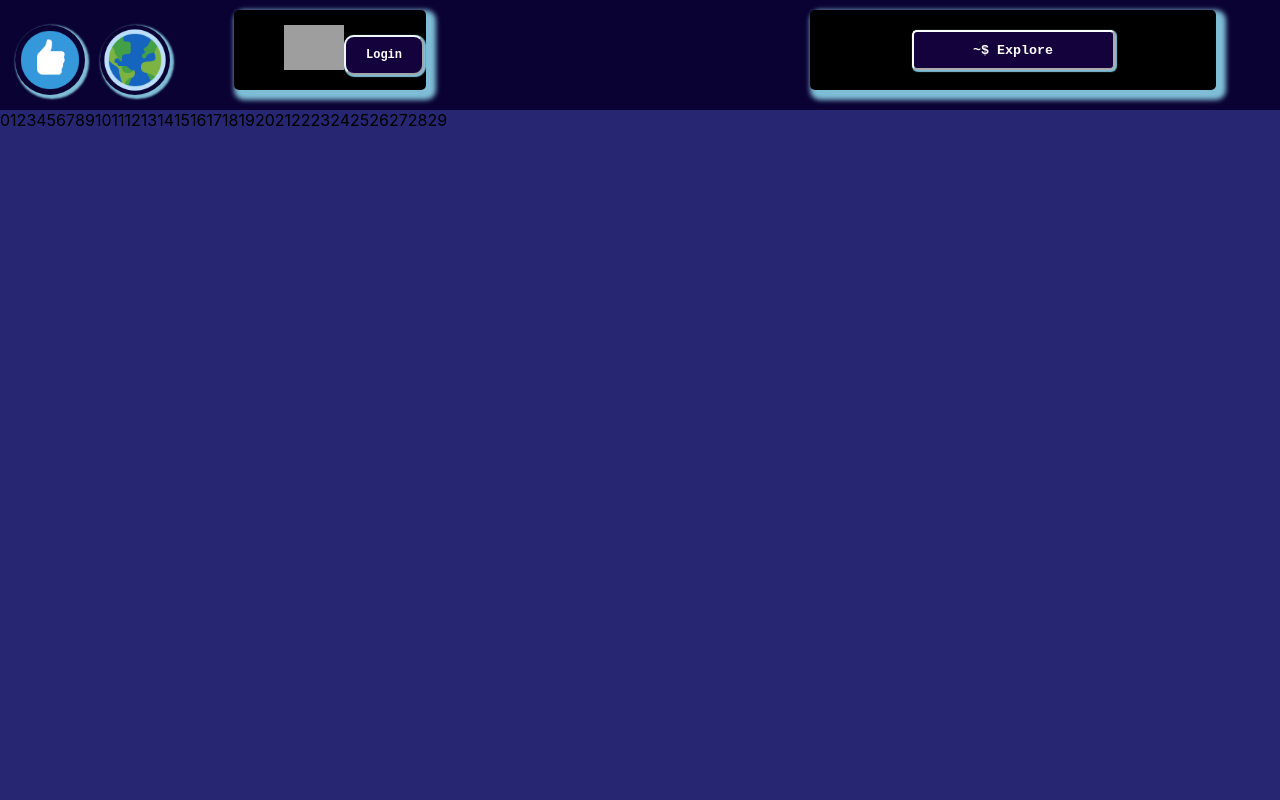
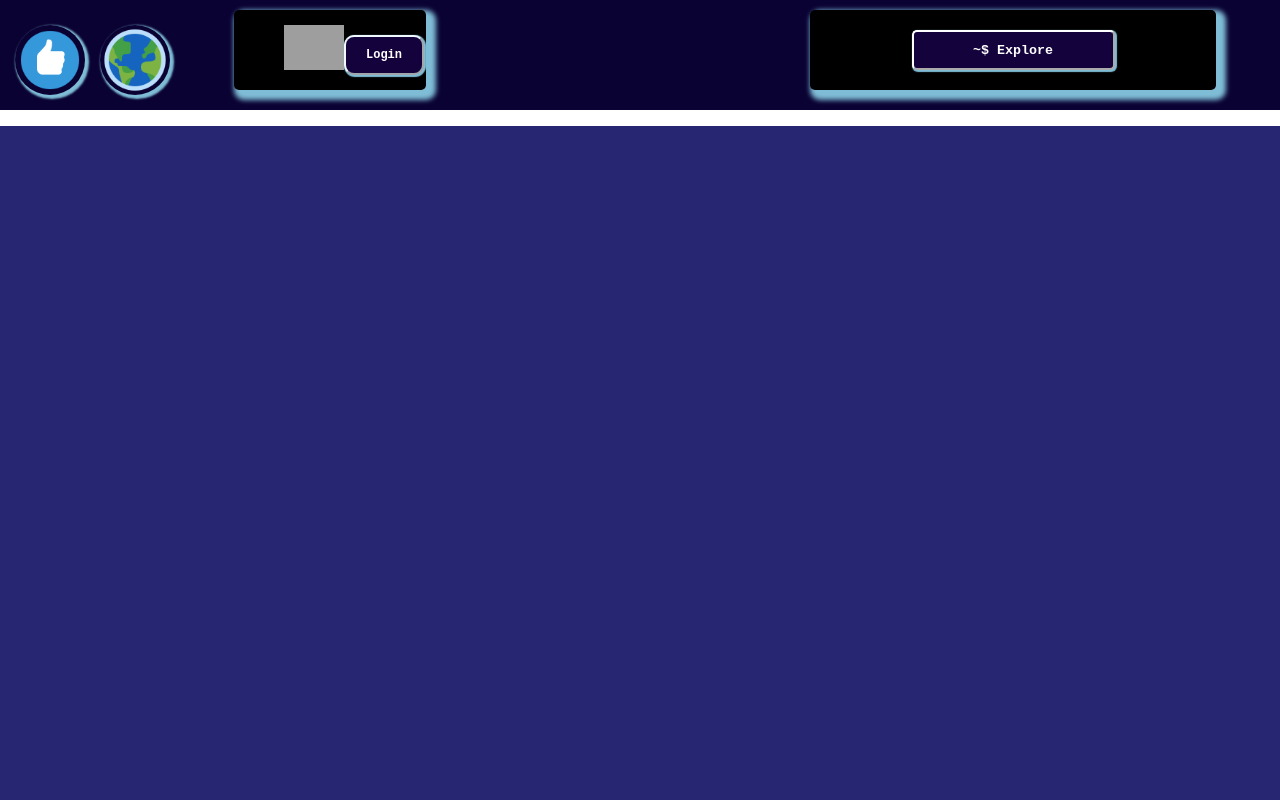
Before and after one commit to EthanHess/Personal, a React (Create React App) app in the folder Personal-portfolio/ethans-page/: page /about in a window 1280 px wide. Shown: the top 800 px of the page. Built offline with nearby package versions, Linux system fonts and the light colour scheme; grey boxes are pictures that could not be loaded.

Commit message:
More GSAP boilerplate code

```diff
--- a/Personal-portfolio/ethans-page/src/components/About.js
+++ b/Personal-portfolio/ethans-page/src/components/About.js
@@ -3,59 +3,46 @@ import './About.css';
 import axios from 'axios';
 import YouTuber from 'youtube-embed-video';
 
-import { TweenLite } from "gsap/all";
+import { TimelineLite } from "gsap/all";
+//Imp. Tween Max
 
 export default class About extends Component {
     constructor() {
         super()
         this.state = {
             theme: "SPACE",
-            animationViewArray: [], //Will map in render(), just have array of colors for UIView BG
-            gsapArray: [] //Animations, do we need this as an array?
           }
 
-          this.animationArrayCreate()
+          //Can remove in state eventually now that we're using timeline
+          this.myTween = new TimelineLite({paused: true})
+          this.myElements = [];
     }
 
-    animationArrayCreate = () => {
-        const { animationViewArray } = this.state
-        if (animationViewArray.length == 0) {
-            for (var i = 0; i < 30; i++) {
-                animationViewArray.push(i);
-            }
-        }
-        console.log("animations array", animationViewArray)
+    //TODO use
+    getRandomInt = (min, max) => {
+        return min + Math.floor(Math.random() * (max - min + 1));
     }
 
     componentDidMount() {
         console.log('--- ABOUT COMPONENT MOUNTED ---')
+        this.myTween.staggerTo(this.myElements, 0.5, {y: 0, autoAlpha: 1}, 0.1);
     }
 
     initAnimations = () => {
-
+        //https://greensock.com/forums/topic/14938-tween-through-array-for-values/
     }
 
     render() {
 
-        const { animationViewArray } = this.state
-
-        const divArray = animationViewArray.map((item, index) => {
-            return <div className={'animation_' + item}>{item}</div>
-        })
-
-        // const animations = divArray.map((item, index) => {
-        //     return TweenLite.to(item, 1, {x: 100, y: 100})
-        // })
-
-        // for (var i = 0; i < divArray.length; i++) {
-        //     const element = divArray[i]
-        //     TweenLite.to(element, 1, {x: 100, y: 100})
-        // }
-
-        return (
-            <div id="about_parent">
-                {divArray}
-            </div>
-        )
+        return <div>
+            <ul>
+                {this.myElements.map((element, index) => <li
+                    key={element.id}
+                    ref={li => this.myElements[index] = li}
+                >
+                {element.name}
+            </li>)}
+            </ul>
+        </div>;
     }
 }
```
